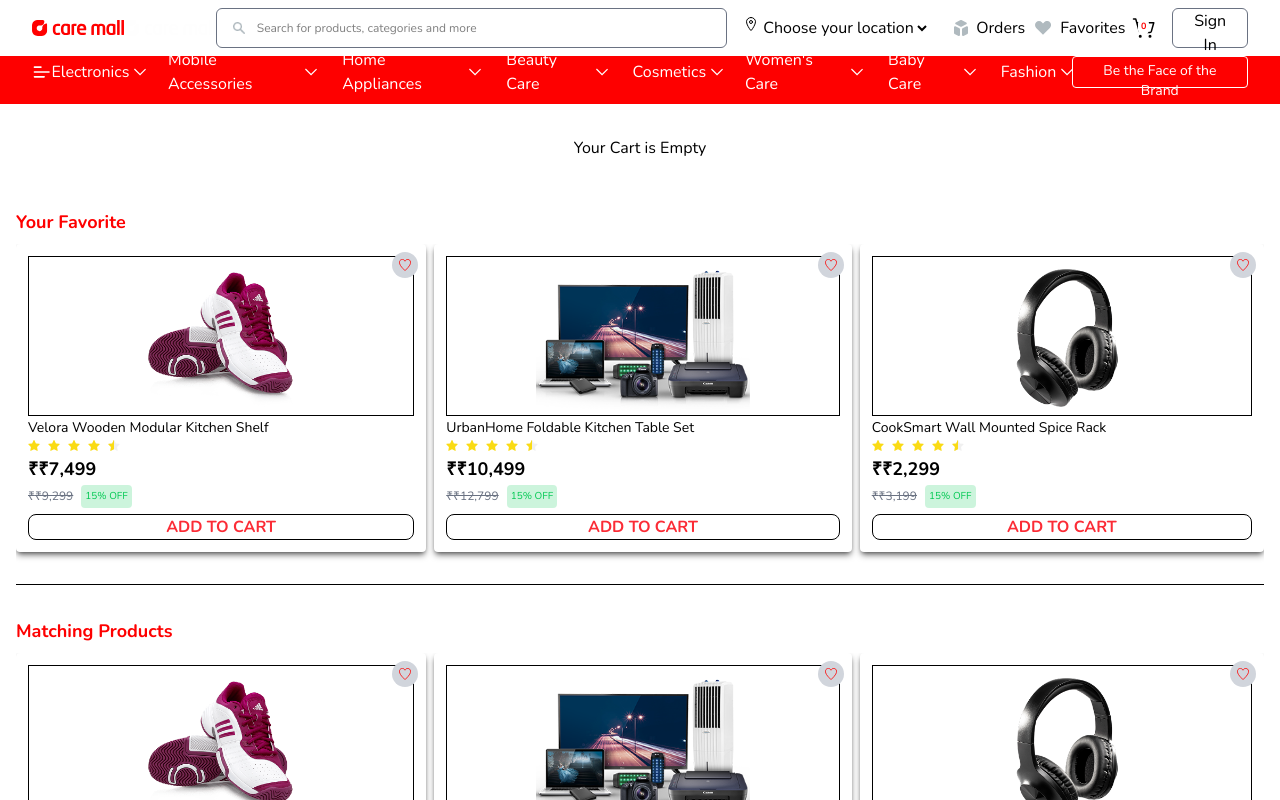
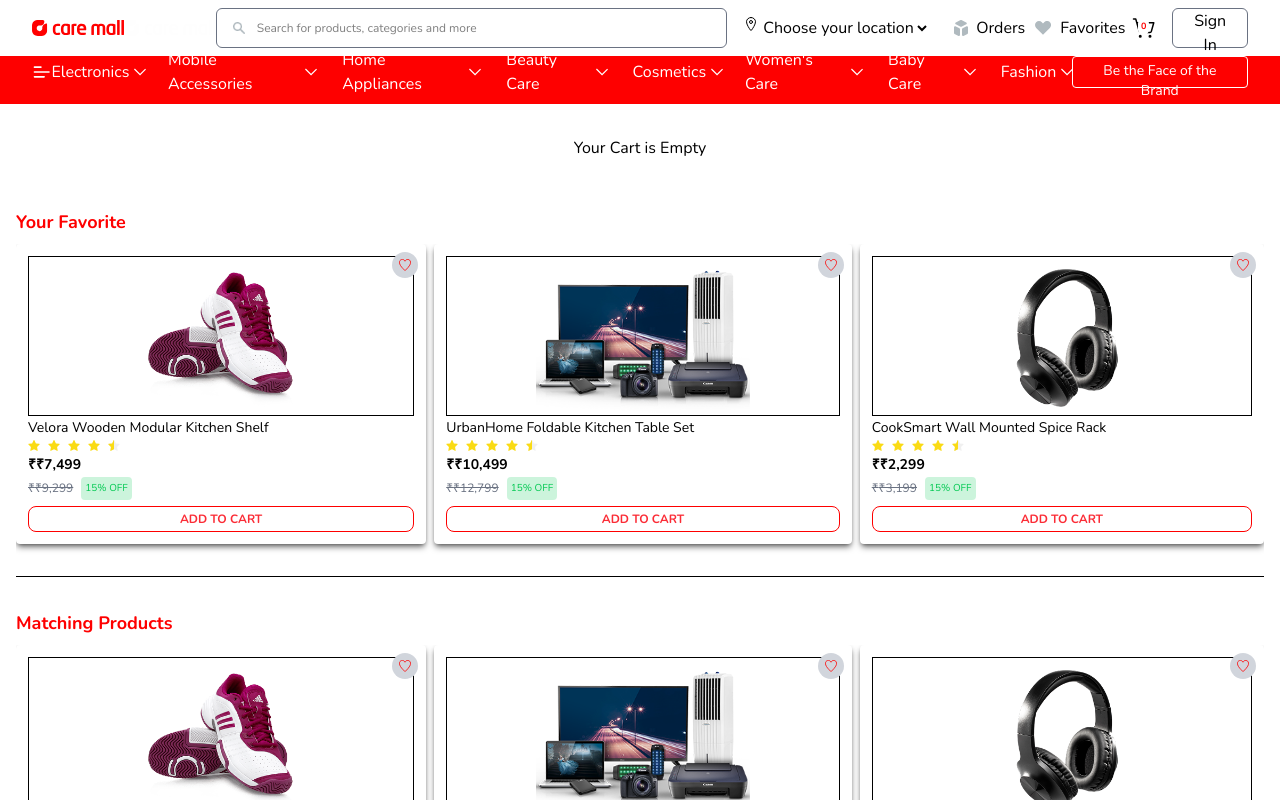
Before and after one commit to minhajzein/care-mall, a Next.js app: page /cart in a window 1280 px wide. Shown: the top 800 px of the page. Built offline with nearby package versions, Linux system fonts and the light colour scheme.

Commit message:
product card re-arranged

```diff
--- a/src/components/products/ProductCard.jsx
+++ b/src/components/products/ProductCard.jsx
@@ -3,7 +3,7 @@
 
 function ProductCard({ product }) {
 	return (
-		<div className='md:w-full bg-white p-3 rounded w-[160px] shadow-black/50 shadow-md font-nunito gap-[2px] flex flex-col'>
+		<div className='md:w-full bg-white p-3 rounded w-[170px] shadow-black/50 shadow-md font-nunito gap-[2px] flex flex-col'>
 			<div className='w-full relative'>
 				<Link className='w-full' href={`/products/${product.title}`}>
 					<img
@@ -19,14 +19,14 @@
 			</div>
 			<h1 className='text-sm truncate'>{product.title}</h1>
 			<Rate value={4.5} style={{ fontSize: '12px' }} allowHalf disabled />
-			<h1 className='font-bold text-lg'>₹{product.discountPrice}</h1>
+			<h1 className='font-bold text-sm'>₹{product.discountPrice}</h1>
 			<div className='flex gap-2 items-center'>
 				<del className='text-gray-500 text-xs'>₹{product.price}</del>
 				<div className='bg-green-500/20 rounded text-green-500 text-[10px] p-1'>
 					15% OFF
 				</div>
 			</div>
-			<button className='uppercase border border-black rounded-lg mt-1 text-red-500 font-bold'>
+			<button className='uppercase border text-xs border-primary rounded-lg mt-1 p-1 text-nowrap text-red-500 font-bold'>
 				add to cart
 			</button>
 		</div>
```
